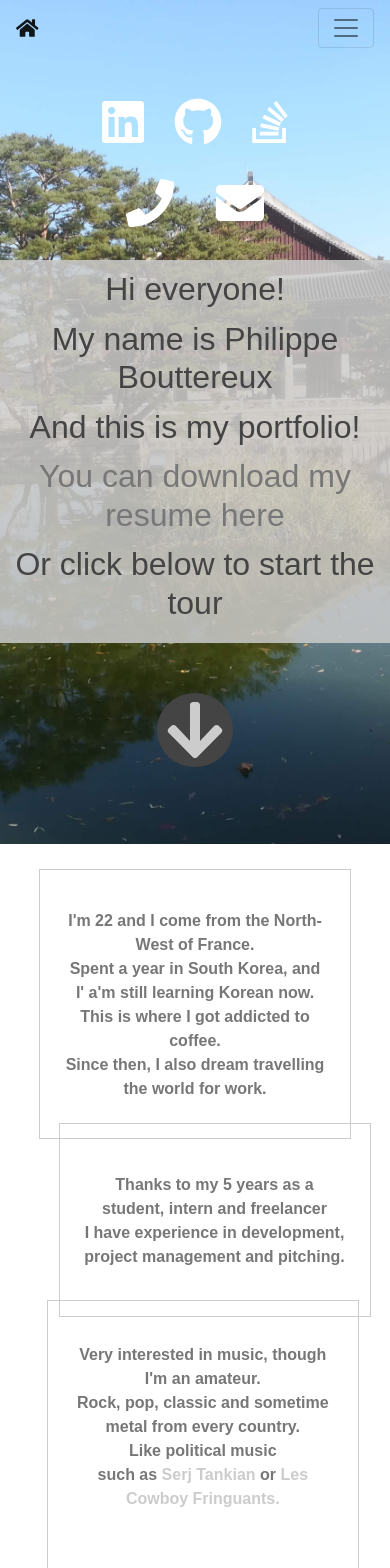
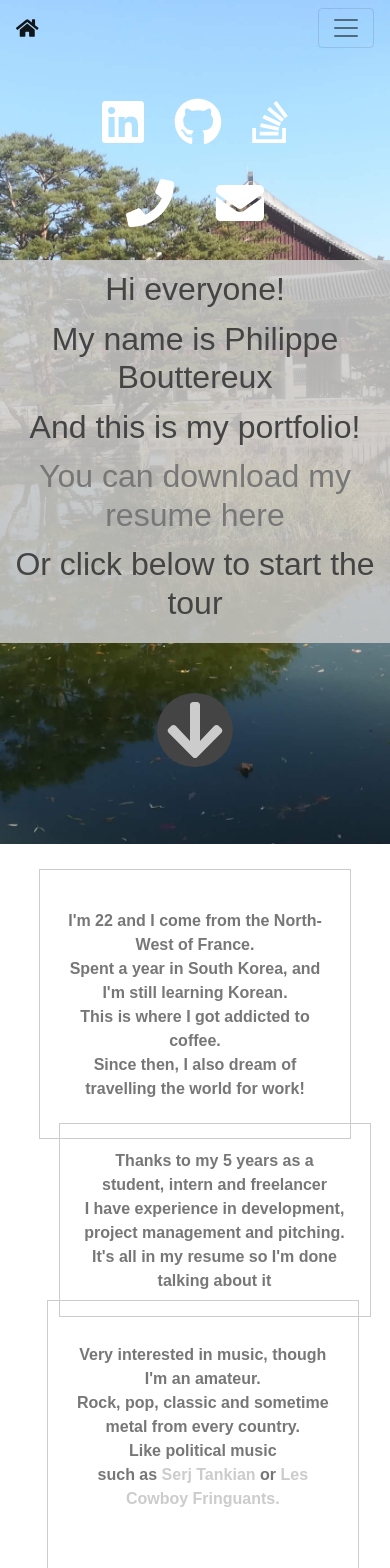
Before and after one commit to bachinblack/Portfolio, a React (Create React App) app: page / in a window 390 px wide. Shown: the top 1568 px of the page. Built offline with nearby package versions, Linux system fonts and the light colour scheme; no server answers.

Commit message:
fixed some typos and minor bugs

```diff
--- a/src/App.js
+++ b/src/App.js
@@ -9,9 +9,11 @@ import { FontAwesomeIcon } from '@fortawesome/react-fontawesome'
 import { faHome, faChevronUp, faChevronDown } from '@fortawesome/free-solid-svg-icons'
 
 import Home from './views/Home';
+import About from './views/About';
 import Projects from './views/Projects';
+import Photos from './views/Photos';
 import Footer from './views/Footer';
-import About from './views/About';
+
 
 class App extends React.Component {
 
@@ -58,6 +60,7 @@ class App extends React.Component {
         <Home />
         <About />
         <Projects />
+        {/* <Photos /> */}
         <Footer />
         {/* Bottom right button to go back on top of the page */}
         <a href="#home" className="navigator scrollup" style={this.state.scrollDisplay}><FontAwesomeIcon icon={faChevronUp} size="3x" /></a>
--- a/src/global.scss
+++ b/src/global.scss
@@ -73,11 +73,14 @@ button:focus { outline: 0 !important; }
   box-shadow: 0 0 0 0.2rem rgba(0, 128, 128, .25);
 }
 
-.navbar-collapse {
-  width: 50%;
-  margin: 0 25%;
-  top: 10px !important;
-  left: 0;
+@media only screen and (max-width: 600px) {
+
+  .navbar-collapse {
+    width: 50%;
+    margin: 0 25%;
+    top: 10px !important;
+    left: 0;
+  }
 }
 
   /***************/
--- a/src/styles/About.scss
+++ b/src/styles/About.scss
@@ -26,7 +26,7 @@
     bottom: 14vh;
 }
 
-.sub-section > p {
+.sub-section > div {
     width: 40vw;
     height: 37vh;
     vertical-align: middle;
@@ -70,12 +70,12 @@
         margin: 0 auto;
     }
 
-    .sub-section > p { width: 80vw; }
+    .sub-section > div { width: 80vw; }
 
     .top-section {
         height: 32vh;
     }
-    .top-section > p { height: 32vh;}
+    .top-section > div { height: 32vh;}
 
     .middle-section {
         top: -2vh;
@@ -83,14 +83,14 @@
         height: 23vh;
     }
 
-    .middle-section > p{ height: 23vh; }
+    .middle-section > div { height: 23vh; }
 
     .bottom-section {
         top: -4vh;
         left: 2vw;
         height: 42vh;
     }
-    .bottom-section > p {
+    .bottom-section > div {
         height: 42vh;
         vertical-align: top;
         padding-top: 5vh;
--- a/src/views/About.js
+++ b/src/views/About.js
@@ -19,30 +19,31 @@ class About extends React.Component {
             <section id="about">
                 {/* Overview */}
                 <div className="sub-section top-section">
-                    <p>
+                    <div>
                         I'm 22 and I come from the North-West of France.<br/>
-                        Spent a year in South Korea, and I' a'm still learning Korean now.<br/>
+                        Spent a year in South Korea, and I'm still learning Korean.<br/>
                         This is where I got addicted to coffee.<br/>
-                        Since then, I also dream travelling the world for work.
-                    </p>
+                        Since then, I also dream of travelling the world for work!
+                    </div>
                 </div>
                 {/* Skills */}
                 <div className="sub-section middle-section">
-                    <p>
+                    <div>
                         Thanks to my 5 years as a student, intern and freelancer<br/>
                         I have experience in development, project management and pitching.<br/>
-                    </p>
+                        It's all in my resume so I'm done talking about it
+                    </div>
                 </div>
                 {/* Music */}
                 <div className="sub-section bottom-section">
-                    <p>
+                    <div>
                         Very interested in music, though I'm an amateur.<br/>
                         <div className="unimportant">I play guitar and have been playing some drums and piano.<br/></div>
                         Rock, pop, classic and sometime metal from every country.<br/>
                         Like political music<br/>
                         such as <a href="https://www.youtube.com/watch?v=dGWQqRyO8gA">Serj Tankian</a> or <a href="https://www.youtube.com/watch?v=1WFc7u8qWuo">Les Cowboy Fringuants.</a>
                         <Spotify/>
-                    </p>
+                    </div>
                 </div>
                 <div className="sub-section decoration"></div>
             </section>
--- a/src/views/Spotify.js
+++ b/src/views/Spotify.js
@@ -42,7 +42,7 @@ class Spotify extends React.Component {
               {mostRecentSong.nowPlaying ?
               "Hey I am listening to this song right now!"
             :
-              "Here is the last song I listened to"}
+              "Here is the last song I listened to:"}
               {/* <div id="on-air" className={"green-light" + this.state.lightClass}></div> */}
               <br/>
               <iframe id="play-button" src={"https://open.spotify.com/embed/track/" + mostRecentSong.id + "?si=-VJyxQ1yQ6eTvcTRPB8XAA"} width="300" height="80" frameBorder="0" allowtransparency="true" allow="encrypted-media"></iframe>
```
